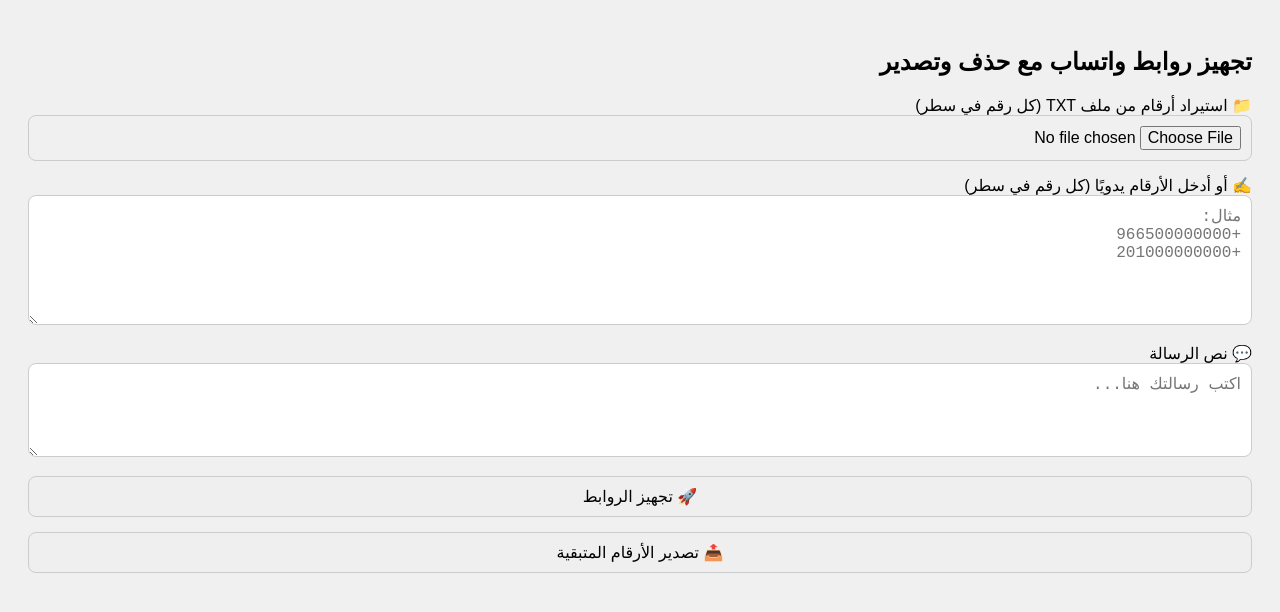
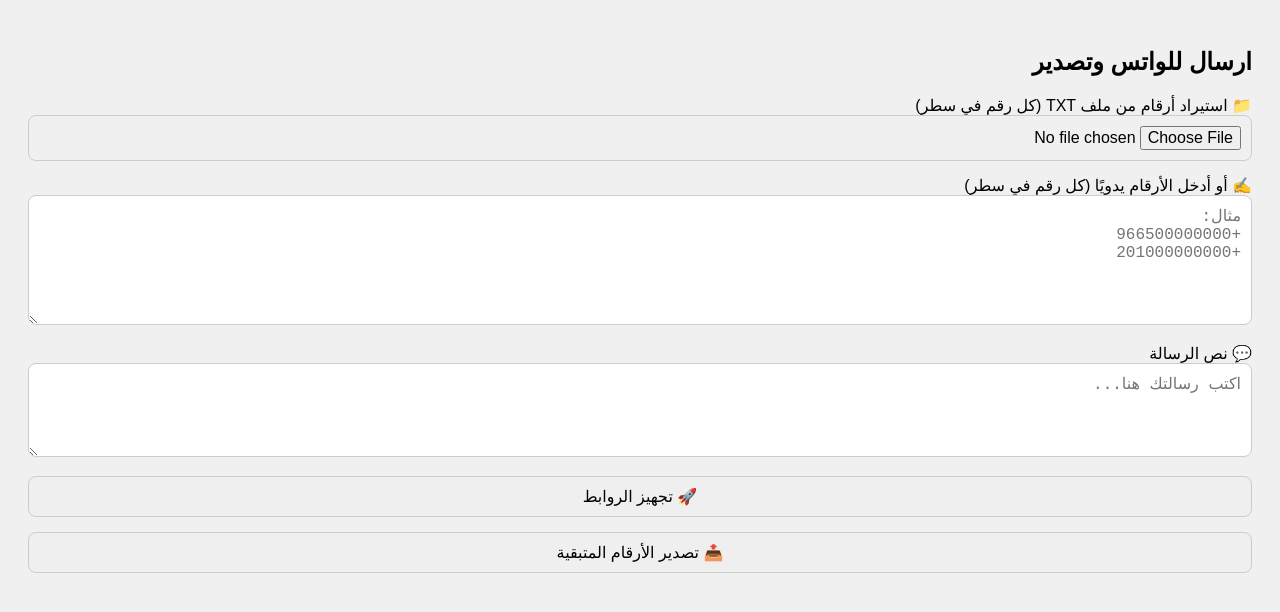
Before and after one commit to jawednoor/whatsapp-tool, a plain HTML site: page index.html in a window 1280 px wide. Drawn offline with Linux system fonts and the light colour scheme.

Commit message:
Update index.html

```diff
--- a/index.html
+++ b/index.html
@@ -55,7 +55,7 @@
 </head>
 <body>
 
-  <h2>تجهيز روابط واتساب مع حذف وتصدير</h2>
+  <h2>ارسال للواتس وتصدير</h2>
 
   <label>📁 استيراد أرقام من ملف TXT (كل رقم في سطر)</label>
   <input type="file" id="fileInput" accept=".txt">
```
